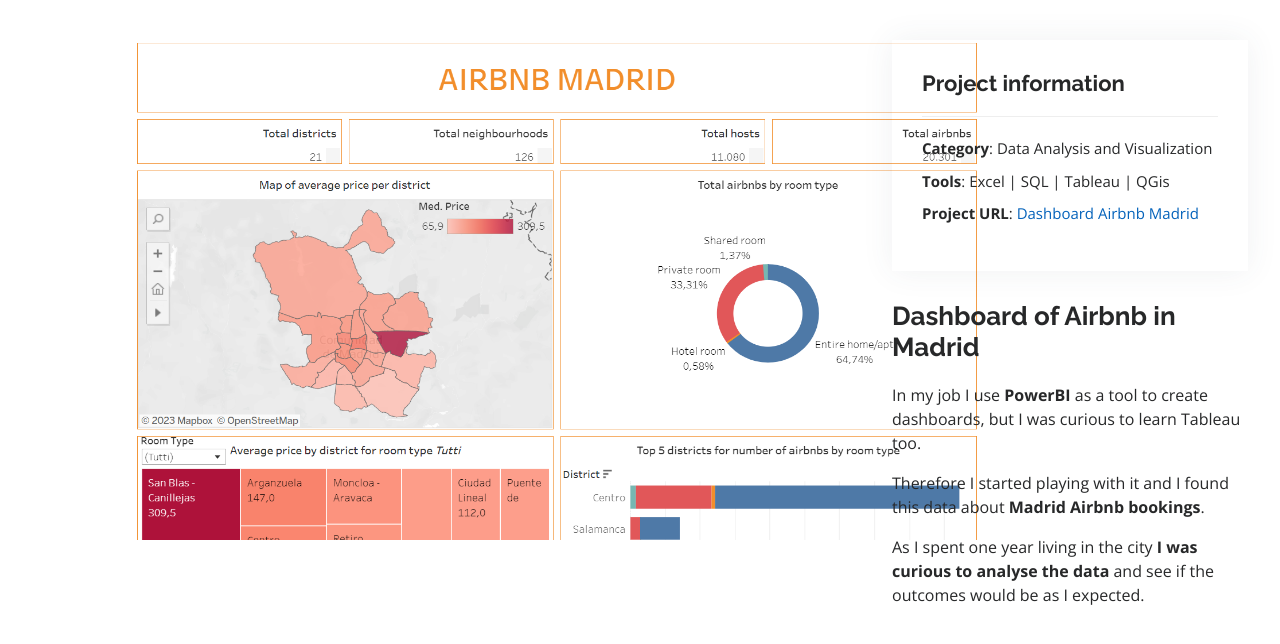
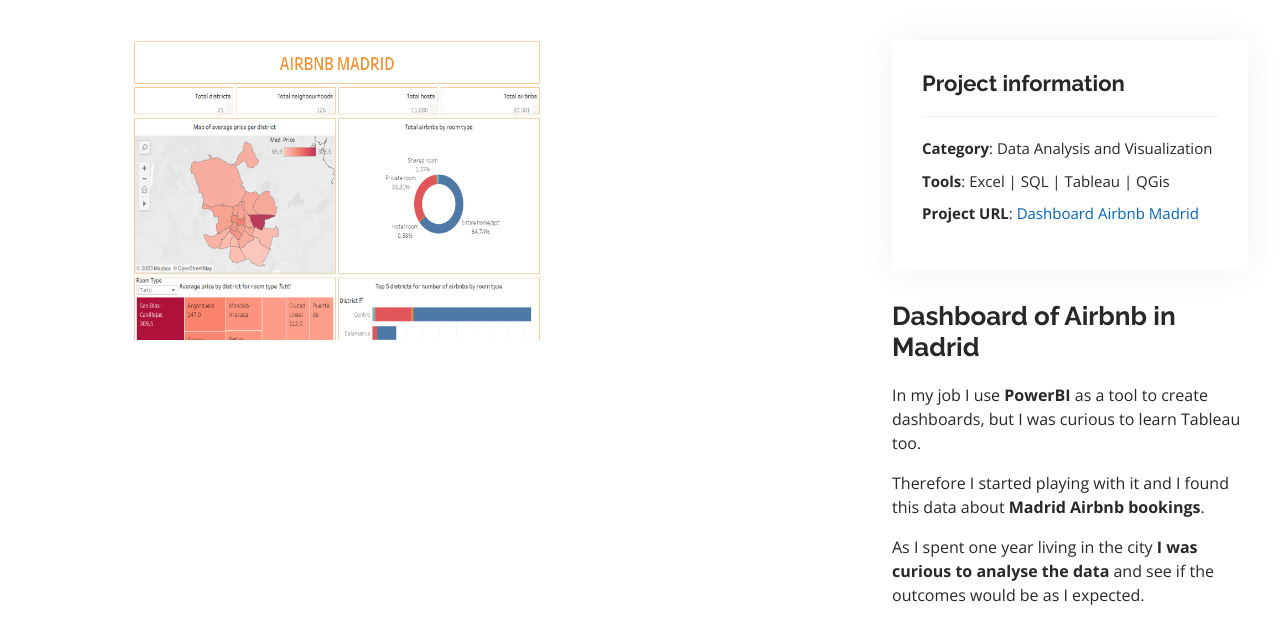
Before and after one commit to beatriceolivari/beatriceolivari.github.io, a plain HTML site: page details-tableau.html in a window 1280 px wide. Drawn offline with nearby package versions, Linux system fonts and the light colour scheme.

Commit message:
Update details-tableau.html

```diff
--- a/details-tableau.html
+++ b/details-tableau.html
@@ -46,7 +46,7 @@
         <div class="row gy-4">
           <div class="col-lg-8">
             <div class="elementor-widget-container">
-              <img src="assets/img/portfolio/tableau.png" alt="Dashboard Airbnb Madrid" width="850" height="500">
+              <img src="assets/img/portfolio/tableau.png" alt="Dashboard Airbnb Madrid" width="410" height="300">
             </div>
           </div>
 
```
